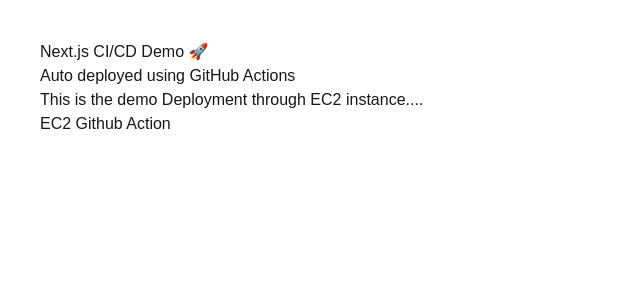
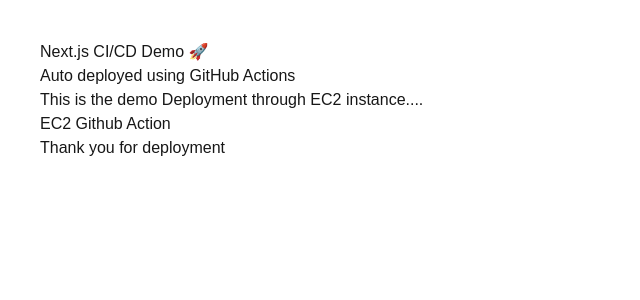
Before and after one commit to Ammarkhan96/nextjs-ec2-demo, a Next.js app: page / in a window 1280 px wide. Shown: the top 300 px of the page, without its empty margins (0-640 px from the left). Built offline with nearby package versions, Linux system fonts and the light colour scheme.

Commit message:
update-ui

```diff
--- a/app/page.tsx
+++ b/app/page.tsx
@@ -7,6 +7,7 @@
       <p>Auto deployed using GitHub Actions</p>
       <p>This is the demo Deployment through EC2 instance....</p>
       <p>EC2 Github Action</p>
+      <h3>Thank you for deployment</h3>
     </main>
   );
 }
```
